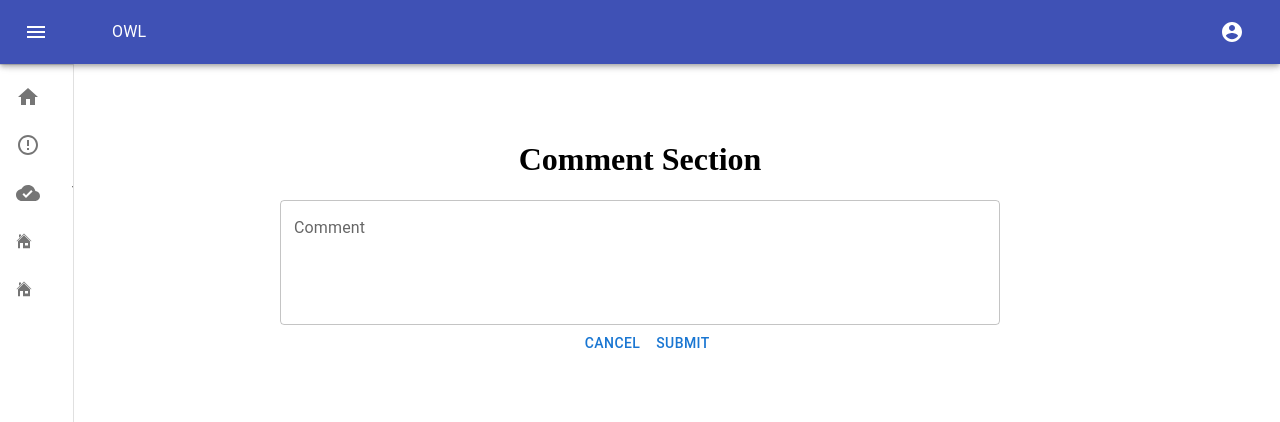
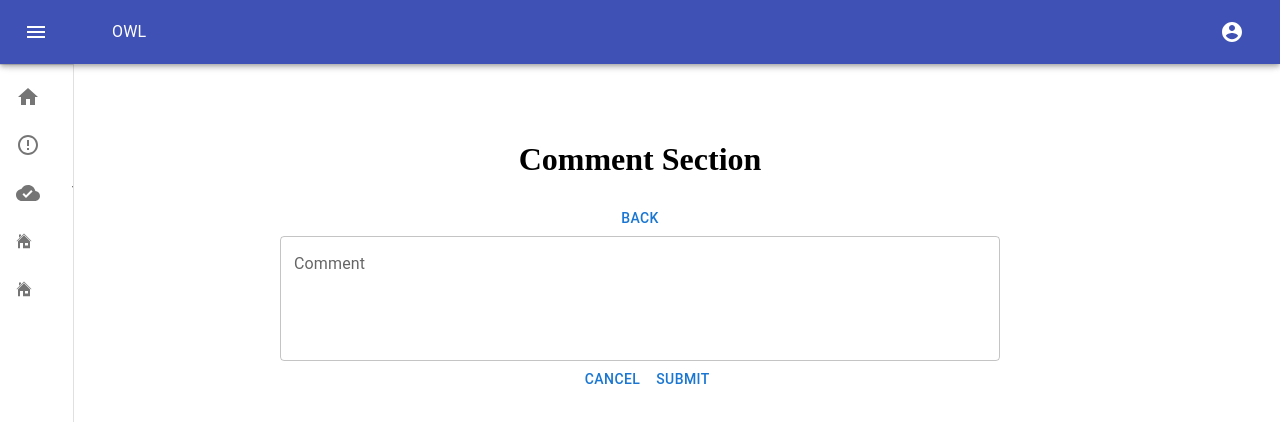
Before and after one commit to meteisik/Mete-3352-Repo, a React (Create React App) app: page /Pg3 in a window 1280 px wide. Shown: the top 422 px of the page. Built offline with nearby package versions, Linux system fonts and the light colour scheme; the HTML template or start-up script is replaced by a standard one.

Commit message:
Added back button

```diff
--- a/src/Pages/Pg3.js
+++ b/src/Pages/Pg3.js
@@ -10,6 +10,11 @@ class Pg3 extends Component {
                 <h1>
                     Comment Section
                 </h1>
+                <div className='back-button'>
+                    <Button className='back' href='/Pg2'>
+                        Back
+                    </Button>
+                </div>
                 <div className='all-comments'>
                     {/* All past comments updated through DB */}
                 </div>
```
